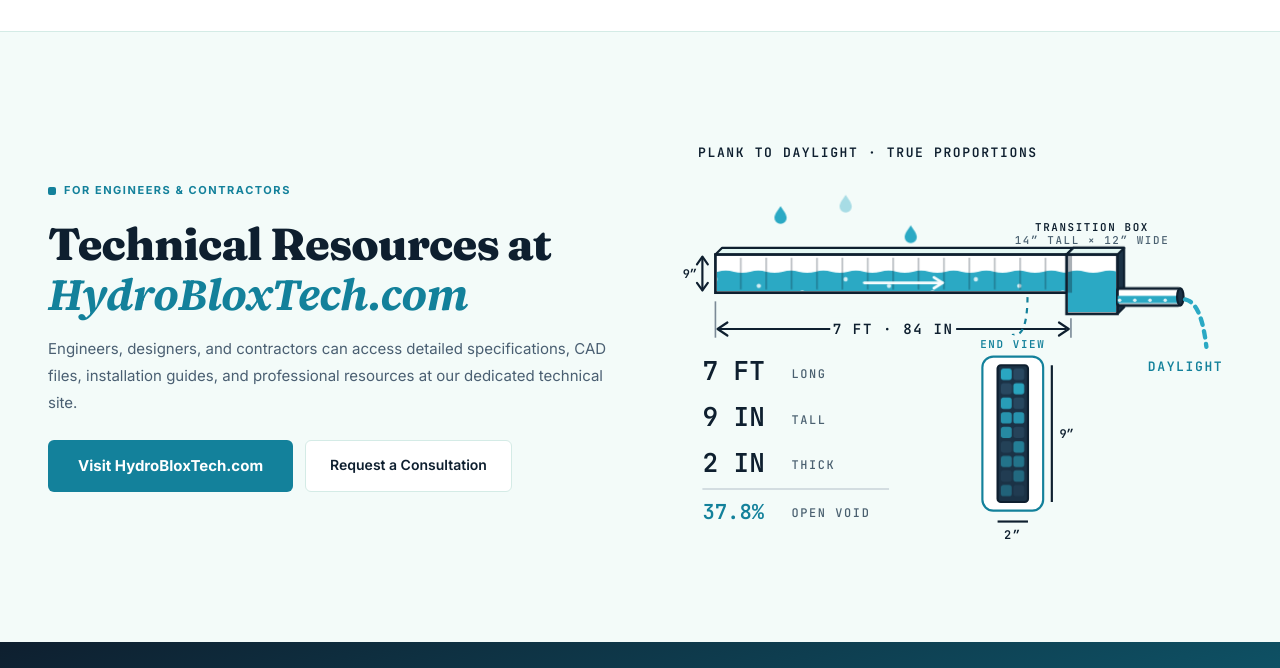
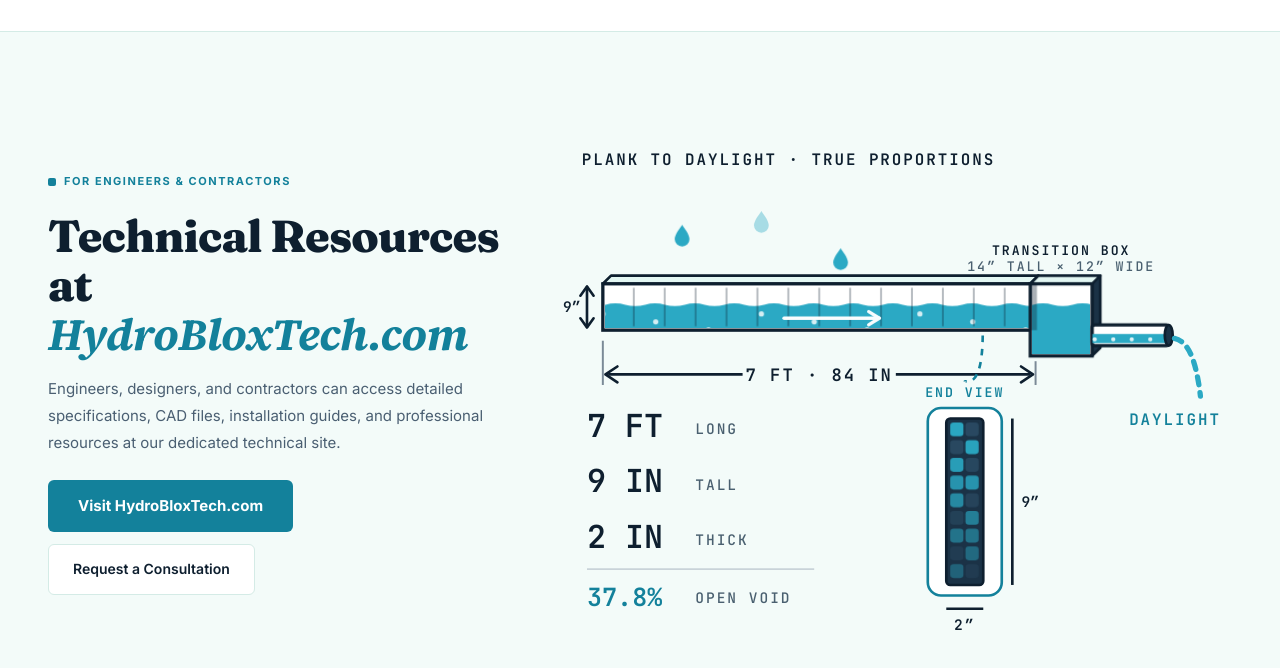
Before and after one commit to AnthonyPeach/HydroBlox, a plain HTML site: page about.html in a window 1280 px wide. Shown: the part 2720-3388 px from the top of the page. Drawn offline with Linux system fonts and the light colour scheme.

Commit message:
About: give the plank diagram a wider column
Co-Authored-By: Claude Opus 5.5 <noreply@anthropic.com>

```diff
--- a/about.html
+++ b/about.html
@@ -141,7 +141,7 @@
 </section>
 
 <section class="page-section off ruled">
- <div class="inner tech-split" style="display:grid;grid-template-columns:1fr 1fr;gap:64px;align-items:center">
+ <div class="inner tech-split" style="display:grid;grid-template-columns:1fr 1.5fr;gap:48px;align-items:center">
  <div>
  <div class="section-label reveal">For Engineers &amp; Contractors</div>
  <h2 class="serif-h2 reveal">Technical Resources at <em>HydroBloxTech.com</em></h2>
```
